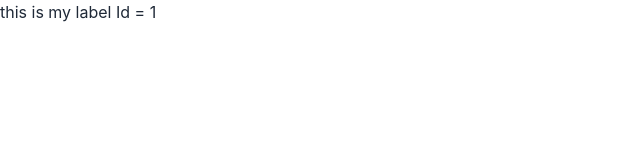
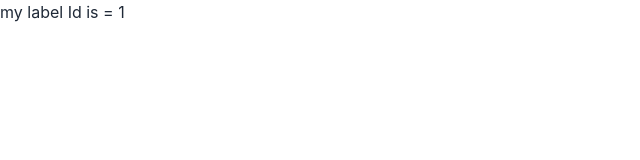
Before and after one commit to Alihaider592/First-next-app, a Next.js app: page /label/1 in a window 1280 px wide. Shown: the top 160 px of the page, without its empty margins (0-640 px from the left). Built offline with nearby package versions, Linux system fonts and the light colour scheme.

Commit message:
text-correction

```diff
--- a/app/label/[labelId]/page.tsx
+++ b/app/label/[labelId]/page.tsx
@@ -2,7 +2,7 @@
 export default function Page({ params }: { params: { labelId: string } }) {
   return (
     <div>
-      <h1>this is my label Id = {params.labelId}</h1>
+      <h1> my label Id is = {params.labelId}</h1>
     </div>
   );
 }
```
